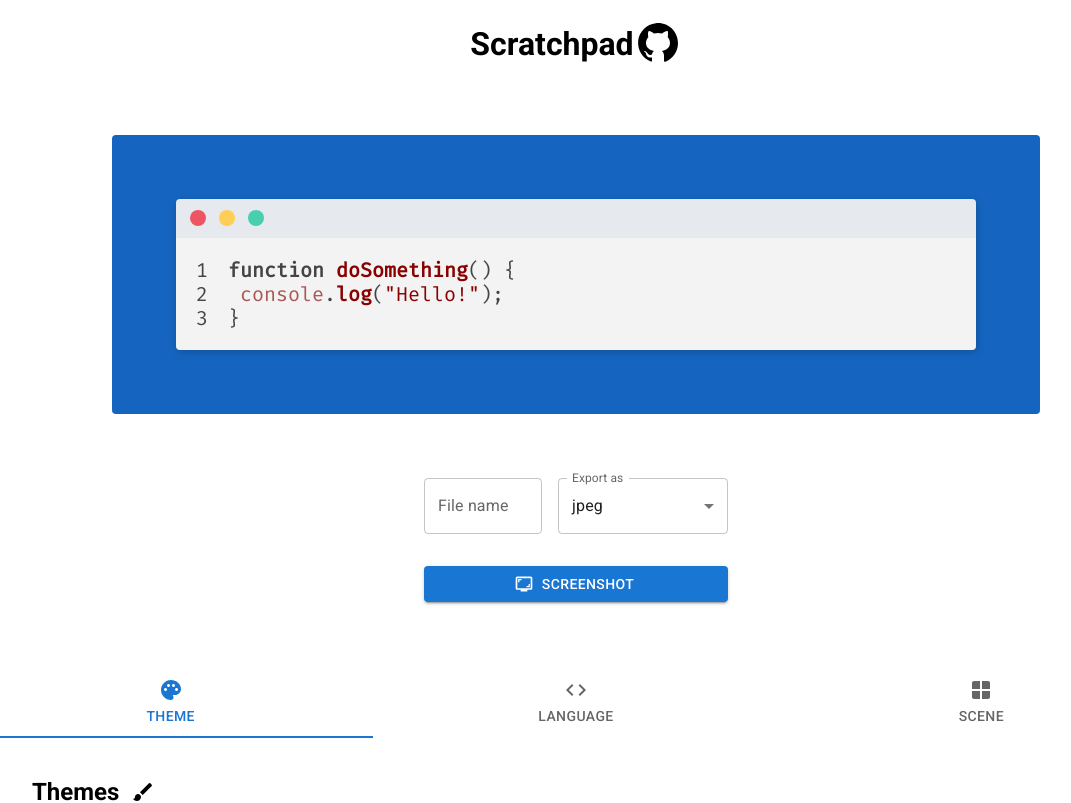
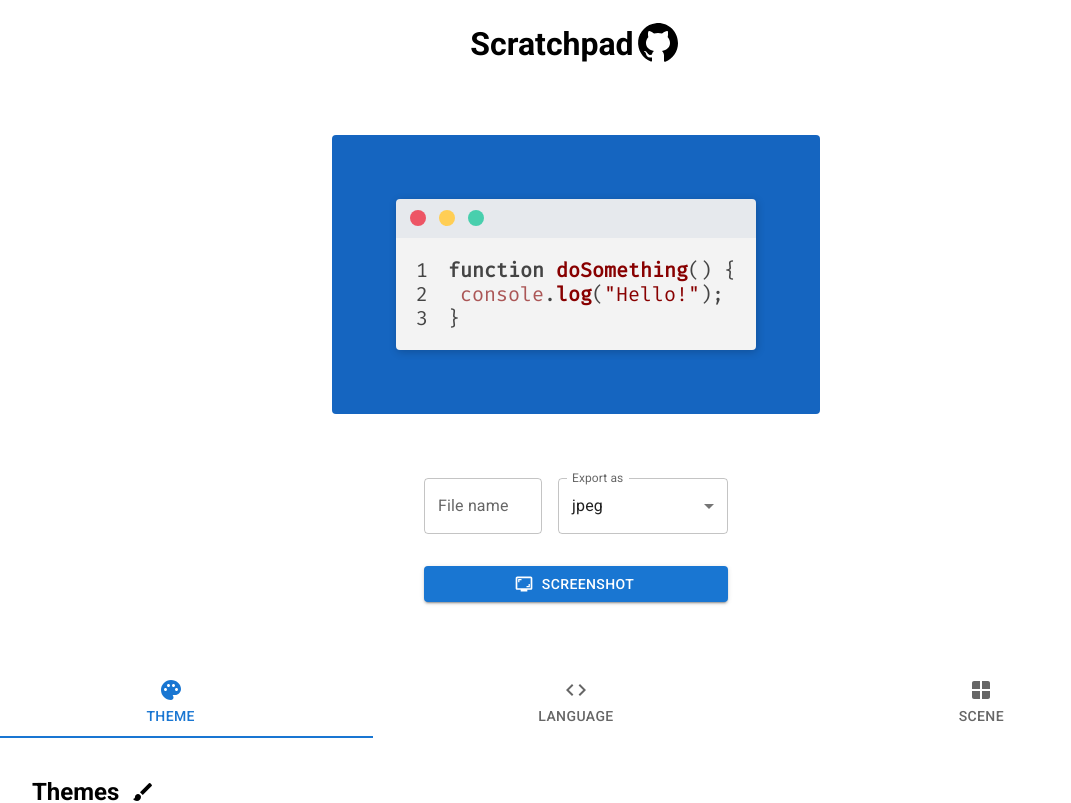
Before and after one commit to flyingsl0ths/scratchpad, a React (Create React App) app: page / in a window 1280 px wide. Shown: the top 803 px of the page, without its empty margins (64-1135 px from the left). Built offline with nearby package versions, Linux system fonts and the light colour scheme.

Commit message:
Remove fixed editor size

```diff
--- a/src/scss/_code-window.scss
+++ b/src/scss/_code-window.scss
@@ -1,5 +1,4 @@
 #code-window {
-  width: 62.5vw;
   border-radius: 4px;
 }
 
@@ -19,9 +18,3 @@
   user-select: none;
   padding: 0 1em 0 0;
 }
-
-@media (max-width: 414px) {
-  #code-window {
-    width: 90vw;
-  }
-}
```
